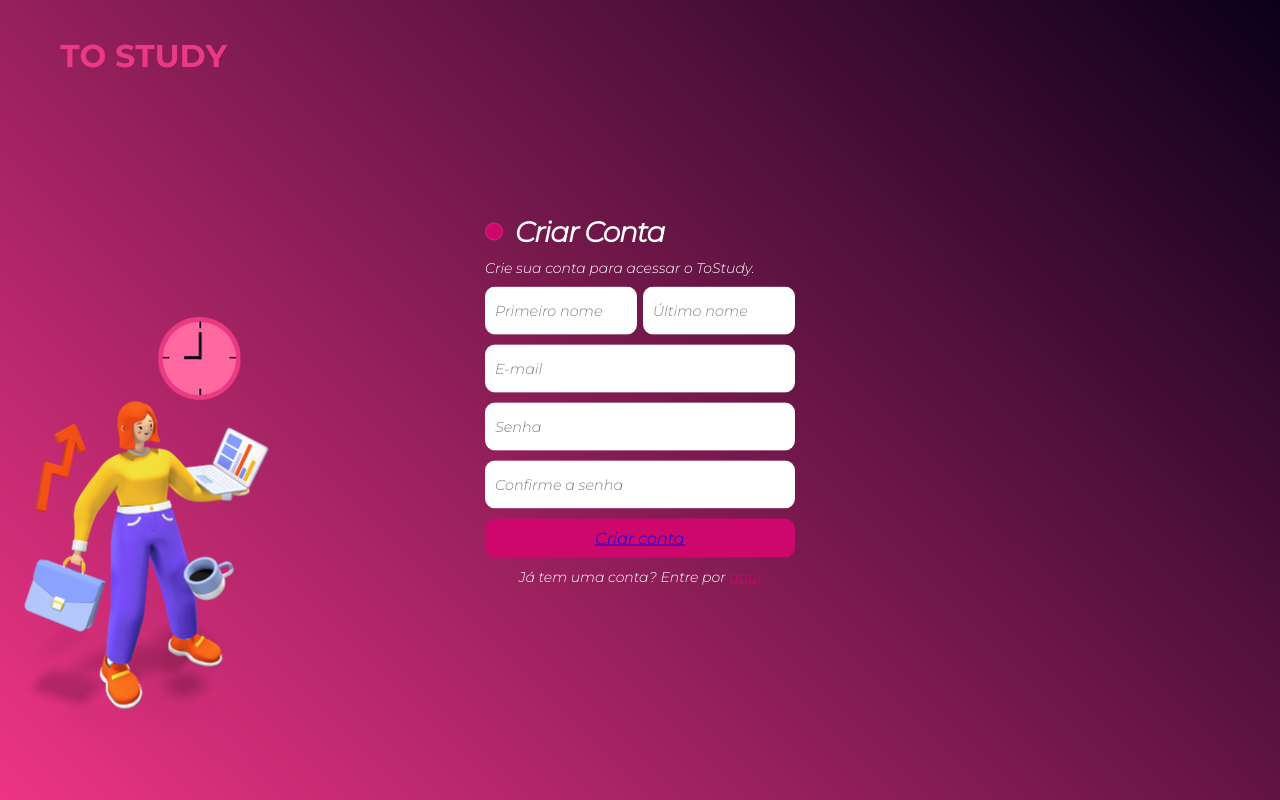
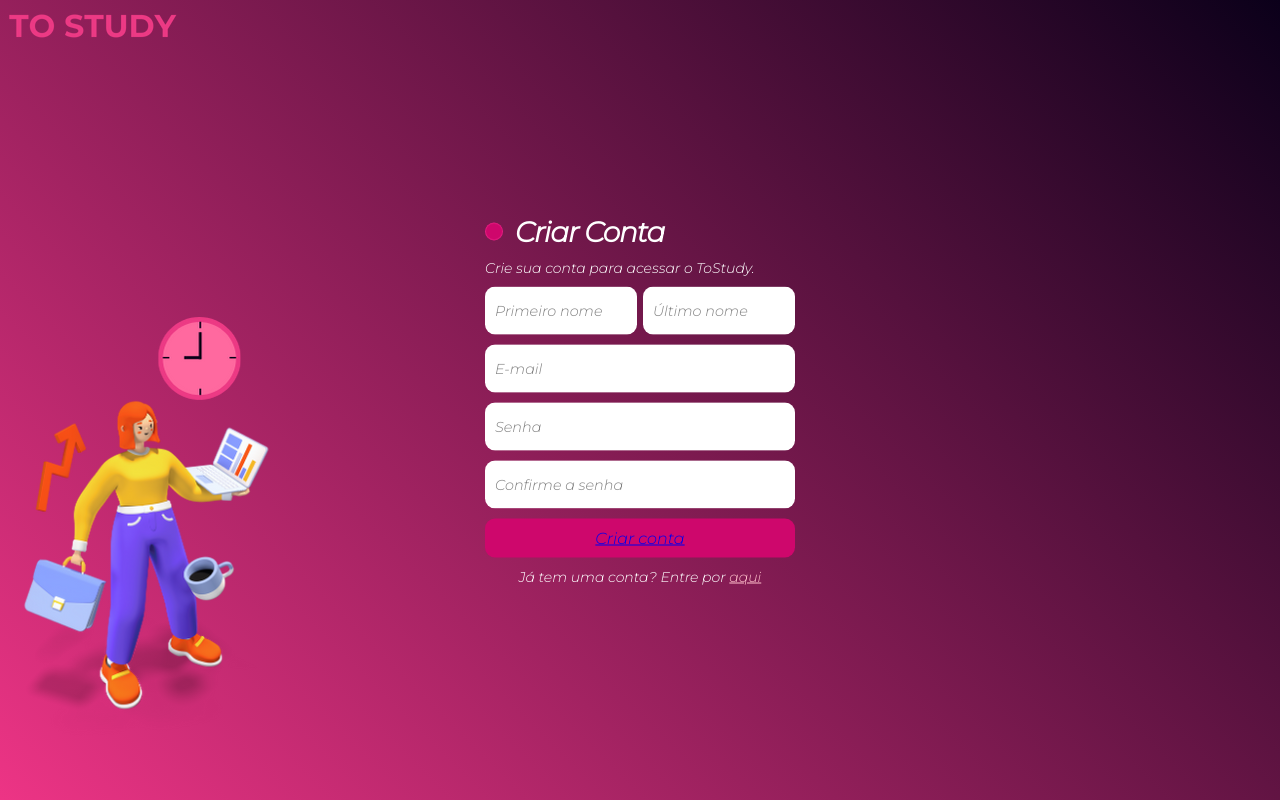
Before and after one commit to Reginarayssa/siteToStudy, a plain HTML site: page cadastro.html in a window 1280 px wide. Drawn offline with Linux system fonts and the light colour scheme.

Commit message:
Update cadastro.css
atualização

```diff
--- a/cadastro.css
+++ b/cadastro.css
@@ -1,4 +1,4 @@
-@import url(style.css);
+@import url(cadastro.css);
 
 /*STYLE GERAL*/
 
@@ -99,7 +99,7 @@ html, body {
   }
 
   .signin a {
-    color: #ce076c;
+    color:pink;
   }
 
   .signin a:hover {
```
